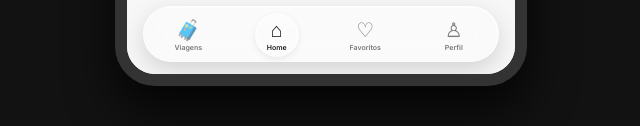
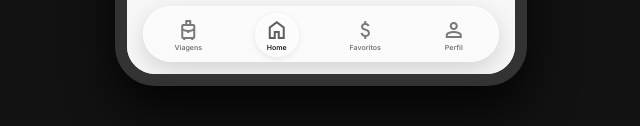
Before and after one commit to laurazxk/axis-app, a website: page public/home.html in a window 1280 px wide. Shown: the part 654-780 px from the top of the page, 319-959 px from the left. Drawn offline with nearby package versions, Linux system fonts and the light colour scheme.

Commit message:
Update home.html

```diff
--- a/public/home.html
+++ b/public/home.html
@@ -13,7 +13,9 @@
     <title>Axis - Home</title>
 
 
-    <!-- Fonte -->
+    <!-- ==============================
+         FONTES
+    =============================== -->
 
     <link rel="preconnect" href="https://fonts.googleapis.com">
 
@@ -26,6 +28,14 @@
     <link
         href="https://fonts.googleapis.com/css2?family=Inter:wght@400;600;700;800&display=swap"
         rel="stylesheet"
+    >
+
+
+    <!-- ÍCONES -->
+
+    <link
+        rel="stylesheet"
+        href="https://fonts.googleapis.com/css2?family=Material+Symbols+Outlined:opsz,wght,FILL,GRAD@20..48,100..700,0..1,-50..200"
     >
 
 
@@ -59,7 +69,6 @@
 
         <header class="home-header">
 
-
             <button
                 class="menu-button"
                 aria-label="Menu"
@@ -85,12 +94,13 @@
 
             </button>
 
-
         </header>
 
 
 
-        <!-- CONTEÚDO -->
+        <!-- ==================================================
+             CONTEÚDO
+        =================================================== -->
 
         <main class="home-content">
 
@@ -98,7 +108,6 @@
             <h1>
                 Olá!
             </h1>
-
 
 
             <!-- BUSCA -->
@@ -116,7 +125,6 @@
             </div>
 
 
-
             <!-- ==================================================
                  DESTINOS POPULARES
             =================================================== -->
@@ -129,33 +137,26 @@
                 </h2>
 
 
+                <!-- FILTROS -->
+
                 <div class="category-buttons">
 
-
-                    <button
-                        class="category active"
-                    >
+                    <button class="category active">
                         Tudo
                     </button>
 
-
-                    <button
-                        class="category"
-                    >
+                    <button class="category">
                         Cidades
                     </button>
 
-
-                    <button
-                        class="category"
-                    >
+                    <button class="category">
                         Natureza
                     </button>
-
 
                 </div>
 
 
+                <!-- CARDS -->
 
                 <div class="cards-container">
 
@@ -187,7 +188,6 @@
                     </div>
 
 
-
                     <!-- SANTORINI -->
 
                     <div
@@ -213,7 +213,6 @@
                         </div>
 
                     </div>
-
 
 
                     <!-- PARIS -->
@@ -246,7 +245,6 @@
                 </div>
 
             </section>
-
 
 
             <!-- ==================================================
@@ -291,7 +289,6 @@
                     </div>
 
 
-
                     <!-- JAPÃO -->
 
                     <div
@@ -317,7 +314,6 @@
                         </div>
 
                     </div>
-
 
 
                     <!-- ITÁLIA -->
@@ -368,8 +364,8 @@
                 aria-label="Viagens"
             >
 
-                <span class="nav-icon">
-                    🧳
+                <span class="material-symbols-outlined">
+                    travel_luggage_and_bags
                 </span>
 
                 <small>
@@ -379,15 +375,13 @@
             </button>
 
 
-
             <button
                 class="nav-item active"
-                onclick="changeScreen('screen-home')"
                 aria-label="Home"
             >
 
-                <span class="nav-icon">
-                    ⌂
+                <span class="material-symbols-outlined">
+                    home
                 </span>
 
                 <small>
@@ -397,14 +391,13 @@
             </button>
 
 
-
             <button
                 class="nav-item"
                 aria-label="Favoritos"
             >
 
-                <span class="nav-icon">
-                    ♡
+                <span class="material-symbols-outlined">
+                    attach_money
                 </span>
 
                 <small>
@@ -414,14 +407,13 @@
             </button>
 
 
-
             <button
                 class="nav-item"
                 aria-label="Perfil"
             >
 
-                <span class="nav-icon">
-                    ♙
+                <span class="material-symbols-outlined">
+                    person
                 </span>
 
                 <small>
@@ -440,7 +432,6 @@
 
     <!-- ==================================================
          TELA DE DESTINO
-         Segunda imagem do protótipo
     =================================================== -->
 
     <div
@@ -448,16 +439,11 @@
         class="screen"
     >
 
-
         <div class="destination-page">
 
 
-            <!-- IMAGEM DO DESTINO -->
-
             <div class="destination-hero">
 
-
-                <!-- VOLTAR -->
 
                 <button
                     class="back-button"
@@ -474,28 +460,18 @@
                 >
 
 
-                <!-- PONTOS -->
-
                 <div class="destination-dots">
 
                     <span class="dot active"></span>
-
                     <span class="dot"></span>
-
                     <span class="dot"></span>
-
                     <span class="dot"></span>
-
                     <span class="dot"></span>
 
                 </div>
 
-
             </div>
 
-
-
-            <!-- INFORMAÇÕES -->
 
             <div class="destination-details">
 
@@ -523,9 +499,6 @@
                 </p>
 
 
-
-                <!-- AVALIAÇÃO -->
-
                 <div class="rating">
 
                     <span>
@@ -539,11 +512,7 @@
                 </div>
 
 
-
-                <!-- PREÇO -->
-
                 <div class="destination-bottom">
-
 
                     <div class="price-container">
 
@@ -559,20 +528,15 @@
 
 
                     <button class="route-button">
-
                         Adicionar ao roteiro
-
                     </button>
-
 
                 </div>
 
 
             </div>
 
-
         </div>
-
 
     </div>
 
@@ -580,7 +544,6 @@
 
     <!-- ==================================================
          TELA DE PAÍS
-         Terceira imagem do protótipo
     =================================================== -->
 
     <div
@@ -588,14 +551,11 @@
         class="screen"
     >
 
-
         <div
             id="country-page"
             class="country-page"
         >
 
-
-            <!-- VOLTAR -->
 
             <button
                 class="back-button country-back"
@@ -605,16 +565,15 @@
             </button>
 
 
-
-            <!-- TEXTO -->
-
             <div class="country-content">
-
 
                 <h1 id="country-title">
 
                     VISITE O
-                    <span>JAPÃO</span>
+
+                    <span>
+                        JAPÃO
+                    </span>
 
                 </h1>
 
@@ -626,30 +585,21 @@
 
                 </p>
 
-
             </div>
 
-
-
-            <!-- PONTOS -->
 
             <div class="country-dots">
 
                 <span class="dot active"></span>
-
                 <span class="dot"></span>
-
                 <span class="dot"></span>
-
                 <span class="dot"></span>
-
                 <span class="dot"></span>
 
             </div>
 
 
         </div>
-
 
     </div>
 
@@ -660,17 +610,16 @@
 
 <!-- ==================================================
      JAVASCRIPT
-=================================================== -->
+================================================== -->
 
 <script>
 
 
 /* ==================================================
    TROCAR DE TELA
-    =================================================== */
+================================================== */
 
 function changeScreen(screenId) {
-
 
     document
         .querySelectorAll('.screen')
@@ -697,10 +646,9 @@
 
 /* ==================================================
    DESTINOS
-    =================================================== */
+================================================== */
 
 const destinations = {
-
 
     osaka: {
 
@@ -755,19 +703,16 @@
 
 /* ==================================================
    ABRIR DESTINO
-    =================================================== */
+================================================== */
 
 function openDestination(id) {
-
 
     const destination =
         destinations[id];
 
 
     if (!destination) {
-
         return;
-
     }
 
 
@@ -815,10 +760,9 @@
 
 /* ==================================================
    PAÍSES
-    =================================================== */
+================================================== */
 
 const countries = {
-
 
     franca: {
 
@@ -867,19 +811,16 @@
 
 /* ==================================================
    ABRIR PAÍS
-    =================================================== */
+================================================== */
 
 function openCountry(id) {
-
 
     const country =
         countries[id];
 
 
     if (!country) {
-
         return;
-
     }
 
 
@@ -908,10 +849,8 @@
 
 }
 
-
 </script>
 
 
 </body>
-
 </html>
```
Lines whose indentation alone changed are shown as unchanged.
